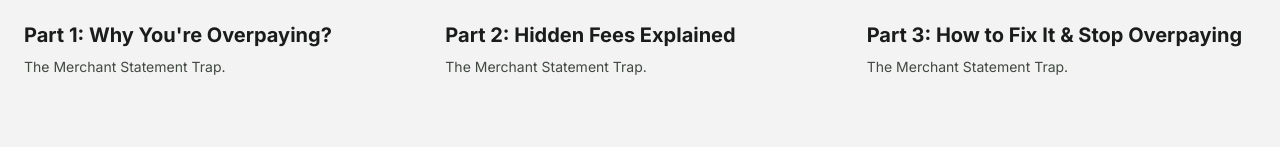
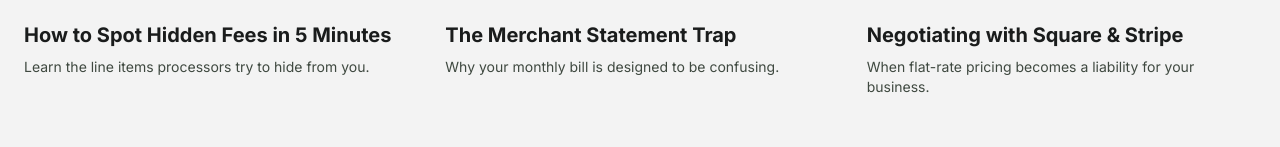
Before and after one commit to merchanttrue/merchant-true-site, a website: page index.html in a window 1280 px wide. Shown: the part 3688-3835 px from the top of the page. Drawn offline with nearby package versions, Linux system fonts and the light colour scheme.

Commit message:
Add files via upload

```diff
--- a/index.html
+++ b/index.html
@@ -378,45 +378,45 @@
     <div class="aspect-video rounded-3xl mb-6 relative overflow-hidden">
       <iframe
         class="w-full h-full"
-        src="https://www.youtube.com/embed/6XSGPAsdIEw"
+        src="https://www.youtube.com/embed/videoseries?list=PLLug1VAuTzUam5KdfzO2Inqeg8ZC_fvko"
         title="Merchant True Video"
         frameborder="0"
         allow="accelerometer; autoplay; clipboard-write; encrypted-media; gyroscope; picture-in-picture"
         allowfullscreen
       ></iframe>
     </div>
-    <h4 class="text-xl font-bold group-hover:text-primary transition-colors mb-2">Part 1: Why You're Overpaying?</h4>
-    <p class="text-sm text-on-surface-variant">The Merchant Statement Trap.</p>
+    <h4 class="text-xl font-bold group-hover:text-primary transition-colors mb-2">How to Spot Hidden Fees in 5 Minutes</h4>
+    <p class="text-sm text-on-surface-variant">Learn the line items processors try to hide from you.</p>
     </div>
     <!-- Video 2 -->
     <div class="group">
     <div class="aspect-video rounded-3xl mb-6 relative overflow-hidden">
       <iframe
         class="w-full h-full"
-        src="https://www.youtube.com/embed/10s93xX8IRE"
+        src="https://www.youtube.com/embed/videoseries?list=PLLug1VAuTzUam5KdfzO2Inqeg8ZC_fvko&index=1"
         title="Merchant True Video"
         frameborder="0"
         allow="accelerometer; autoplay; clipboard-write; encrypted-media; gyroscope; picture-in-picture"
         allowfullscreen
       ></iframe>
     </div>
-    <h4 class="text-xl font-bold group-hover:text-primary transition-colors mb-2">Part 2: Hidden Fees Explained</h4>
-    <p class="text-sm text-on-surface-variant">The Merchant Statement Trap.</p>
+    <h4 class="text-xl font-bold group-hover:text-primary transition-colors mb-2">The Merchant Statement Trap</h4>
+    <p class="text-sm text-on-surface-variant">Why your monthly bill is designed to be confusing.</p>
     </div>
     <!-- Video 3 -->
     <div class="group">
     <div class="aspect-video rounded-3xl mb-6 relative overflow-hidden">
       <iframe
         class="w-full h-full"
-        src="https://www.youtube.com/embed/3rnzANoGX4w"
+        src="https://www.youtube.com/embed/videoseries?list=PLLug1VAuTzUam5KdfzO2Inqeg8ZC_fvko&index=2"
         title="Merchant True Video"
         frameborder="0"
         allow="accelerometer; autoplay; clipboard-write; encrypted-media; gyroscope; picture-in-picture"
         allowfullscreen
       ></iframe>
     </div>
-    <h4 class="text-xl font-bold group-hover:text-primary transition-colors mb-2">Part 3: How to Fix It & Stop Overpaying</h4>
-    <p class="text-sm text-on-surface-variant">The Merchant Statement Trap.</p>
+    <h4 class="text-xl font-bold group-hover:text-primary transition-colors mb-2">Negotiating with Square &amp; Stripe</h4>
+    <p class="text-sm text-on-surface-variant">When flat-rate pricing becomes a liability for your business.</p>
     </div>
     </div>
     </div>
```
